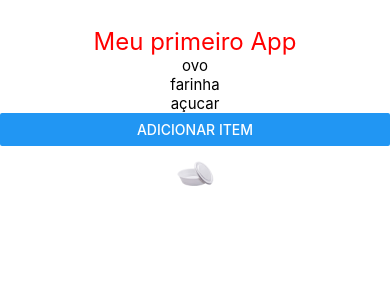
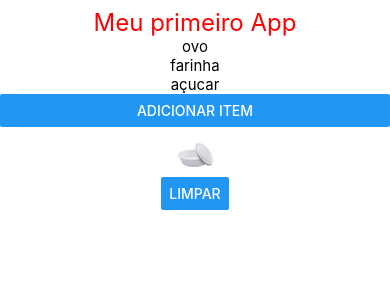
Before and after one commit to olavuwdev/my-app, a React Native app: screen / in a window 390 px wide. Shown: the top 300 px of the page. Built offline with nearby package versions, Linux system fonts and the light colour scheme.

Commit message:
UseState dinamico

```diff
--- a/App.tsx
+++ b/App.tsx
@@ -6,7 +6,10 @@ import { useState } from 'react';
 
 
 
+
 const App = () => {
+    //Tamanho da Barra de acordo com o sistema OP
+    const statusBarHeight = Constants.statusBarHeight;
 
   //Criando Array com UseState
 
@@ -22,9 +25,12 @@ const App = () => {
     //setIngredients( [...ingredientes, 'Fermento']);
     setIngredients(prevIngredients => [...prevIngredients, 'Fermento'])
   }
+  const cleanIngredients = () => {
+    setIngredients( [''])
+  }
 
   return (
-    <SafeAreaView style={{ paddingTop: 27  }}>
+    <SafeAreaView style={{ marginTop: statusBarHeight + 8 }}>
       <Text style={styles.title}>Meu primeiro App</Text>
       <View>
         {ingredientes.map((item, index) => (
@@ -38,6 +44,7 @@ const App = () => {
         source={require('./assets/marmita_10.png')}
         style={{width:50, height:50}}
          />
+      <Button title="Limpar" onPress={cleanIngredients}/>
         </View>
     </SafeAreaView>
   );
```
